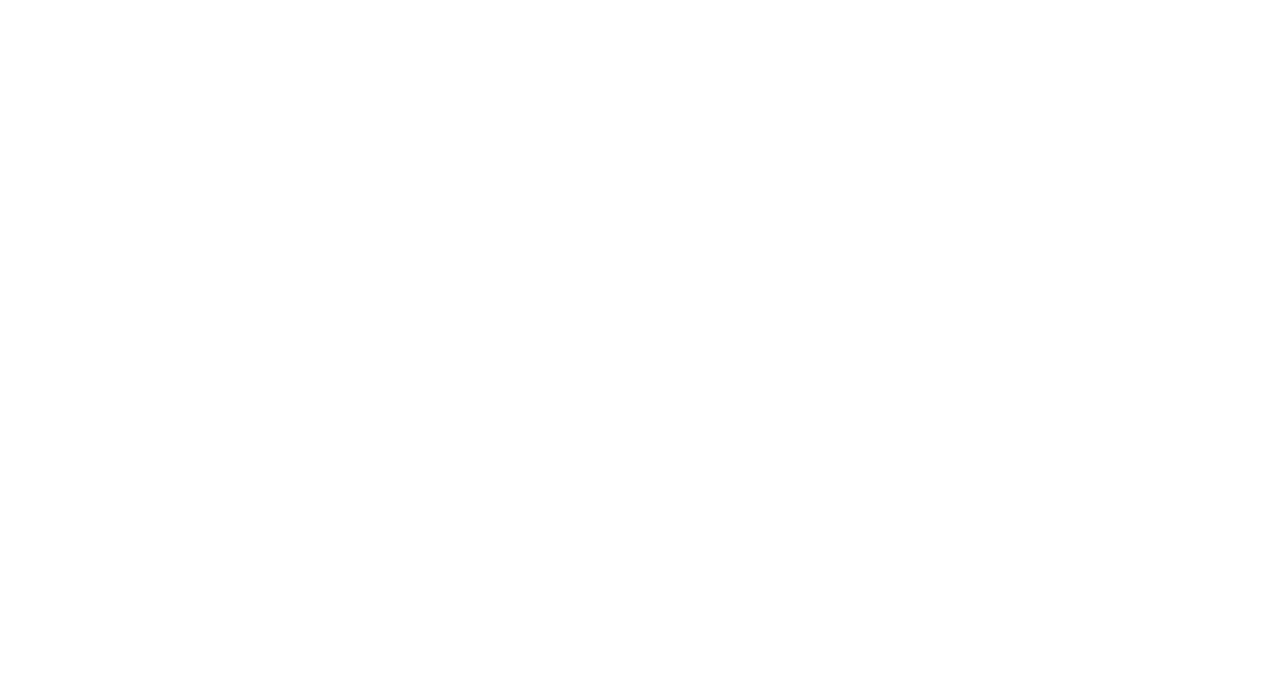
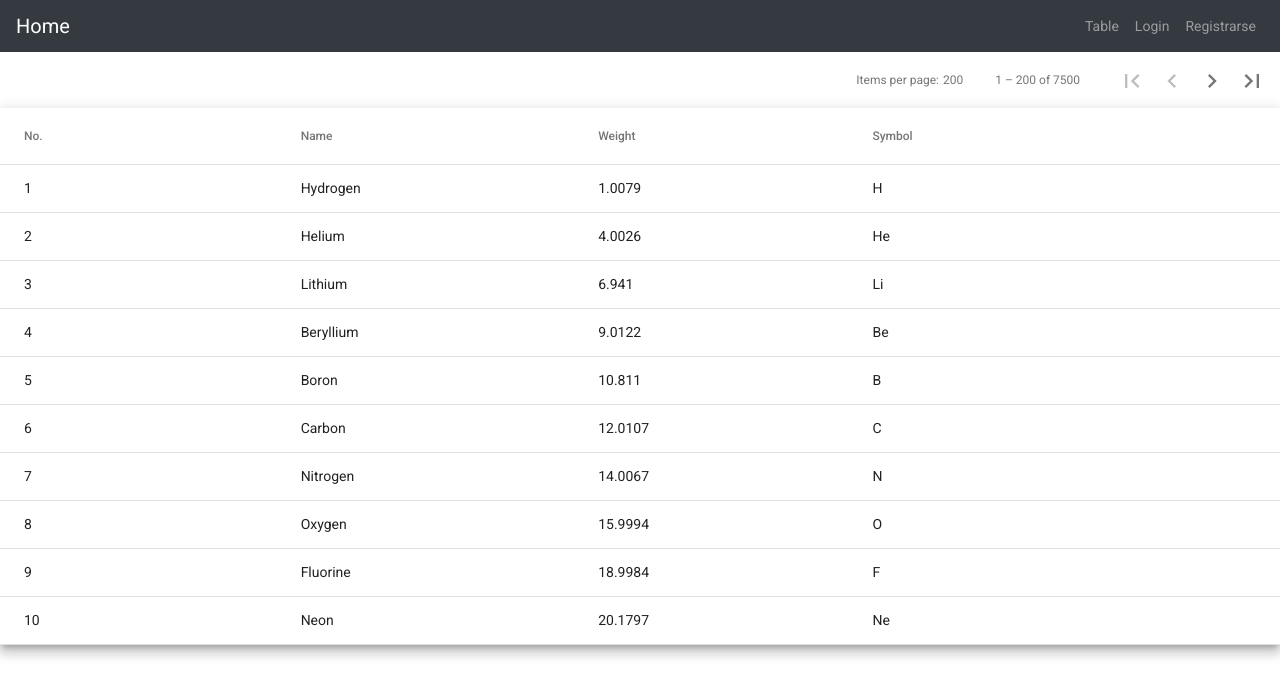
Before and after one commit to alexelfandi/Hackaton-gestamp-equipo-a, an Angular app in the folder frontend/: page /table in a window 1280 px wide. Shown: the top 696 px of the page. Built offline with nearby package versions, Linux system fonts and the light colour scheme.

Commit message:
table demo2 sort

```diff
--- a/frontend/package.json
+++ b/frontend/package.json
@@ -22,6 +22,7 @@
     "@angular/platform-browser-dynamic": "~9.0.2",
     "@angular/router": "~9.0.2",
     "@ng-bootstrap/ng-bootstrap": "^6.0.0",
+    "ng2-table": "^1.3.2",
     "rxjs": "~6.5.4",
     "tslib": "^1.10.0",
     "zone.js": "~0.10.2"
--- a/frontend/src/app/table/table.component.css
+++ b/frontend/src/app/table/table.component.css
@@ -0,0 +1,7 @@
+table {
+    width: 100%;
+  }
+
+  th.mat-sort-header-sorted {
+    color: black;
+  }
--- a/frontend/src/app/table/table.component.html
+++ b/frontend/src/app/table/table.component.html
@@ -1,13 +1,31 @@
-<p>
-    <button type="button"
-            class="btn waves-effect waves-light blue"
-            (click)="displayToConsole(datatableElement)">
-      Display the DataTable instance in the console
-    </button>
-  </p>
-  <p>
-  <blockquote>
-    The DataTable instance ID is: {{ (datatableElement.dtInstance | async)?.table().node().id }}
-  </blockquote>
-  </p>
-  <table datatable [dtOptions]="dtOptions" class="row-border hover"></table>
+<mat-paginator [pageSizeOptions]="[200]" [pageSize]="200" [length]="7500" showFirstLastButtons></mat-paginator>
+
+<table mat-table [dataSource]="dataSource" matSort class="mat-elevation-z8">
+
+    <!-- Position Column -->
+    <ng-container matColumnDef="position">
+      <th mat-header-cell *matHeaderCellDef mat-sort-header> No. </th>
+      <td mat-cell *matCellDef="let element"> {{element.position}} </td>
+    </ng-container>
+
+    <!-- Name Column -->
+    <ng-container matColumnDef="name">
+      <th mat-header-cell *matHeaderCellDef mat-sort-header> Name </th>
+      <td mat-cell *matCellDef="let element"> {{element.name}} </td>
+    </ng-container>
+
+    <!-- Weight Column -->
+    <ng-container matColumnDef="weight">
+      <th mat-header-cell *matHeaderCellDef mat-sort-header> Weight </th>
+      <td mat-cell *matCellDef="let element"> {{element.weight}} </td>
+    </ng-container>
+
+    <!-- Symbol Column -->
+    <ng-container matColumnDef="symbol">
+      <th mat-header-cell *matHeaderCellDef mat-sort-header> Symbol </th>
+      <td mat-cell *matCellDef="let element"> {{element.symbol}} </td>
+    </ng-container>
+
+    <tr mat-header-row *matHeaderRowDef="displayedColumns"></tr>
+    <tr mat-row *matRowDef="let row; columns: displayedColumns;"></tr>
+  </table>
--- a/frontend/src/app/table/table.component.ts
+++ b/frontend/src/app/table/table.component.ts
@@ -1,18 +1,45 @@
-import { Component, OnInit } from '@angular/core';
+import {Component, OnInit, ViewChild} from '@angular/core';
+import {MatSort} from '@angular/material/sort';
+import {MatTableDataSource} from '@angular/material/table';
+import { MatPaginator } from '@angular/material/paginator';
+
+export interface PeriodicElement {
+  name: string;
+  position: number;
+  weight: number;
+  symbol: string;
+}
+
+const ELEMENT_DATA: PeriodicElement[] = [
+  {position: 1, name: 'Hydrogen', weight: 1.0079, symbol: 'H'},
+  {position: 2, name: 'Helium', weight: 4.0026, symbol: 'He'},
+  {position: 3, name: 'Lithium', weight: 6.941, symbol: 'Li'},
+  {position: 4, name: 'Beryllium', weight: 9.0122, symbol: 'Be'},
+  {position: 5, name: 'Boron', weight: 10.811, symbol: 'B'},
+  {position: 6, name: 'Carbon', weight: 12.0107, symbol: 'C'},
+  {position: 7, name: 'Nitrogen', weight: 14.0067, symbol: 'N'},
+  {position: 8, name: 'Oxygen', weight: 15.9994, symbol: 'O'},
+  {position: 9, name: 'Fluorine', weight: 18.9984, symbol: 'F'},
+  {position: 10, name: 'Neon', weight: 20.1797, symbol: 'Ne'},
+];
+
 
 @Component({
   selector: 'app-table',
   templateUrl: './table.component.html',
   styleUrls: ['./table.component.css']
 })
+
 export class TableComponent implements OnInit {
 
-  elements: any = [];
-  headElements = ['id', 'first', 'last', 'handle'];
+  displayedColumns: string[] = ['position', 'name', 'weight', 'symbol'];
+  dataSource = new MatTableDataSource(ELEMENT_DATA);
+
+  @ViewChild(MatSort, {static: true}) sort: MatSort;
+  @ViewChild(MatPaginator) paginator: MatPaginator;
 
   ngOnInit() {
-    for (let i = 1; i <= 15; i++) {
-      this.elements.push({ id: i, first: 'User ' + i, last: 'Name ' + i, handle: 'Handle ' + i });
-    }
+    this.dataSource.sort = this.sort;
+    this.dataSource.paginator = this.paginator;
   }
 }
--- a/frontend/src/styles.css
+++ b/frontend/src/styles.css
@@ -1,4 +1,5 @@
 /* You can add global styles to this file, and also import other style files */
+@import "~@angular/material/prebuilt-themes/indigo-pink.css";
 
 html, body { height: 100%; }
 body { margin: 0; font-family: Roboto, "Helvetica Neue", sans-serif; }
```
Also changed, not shown: frontend/src/app/app.module.ts (+8 -1 lines), 1 other file (tests, documents, lock files or other folders).
